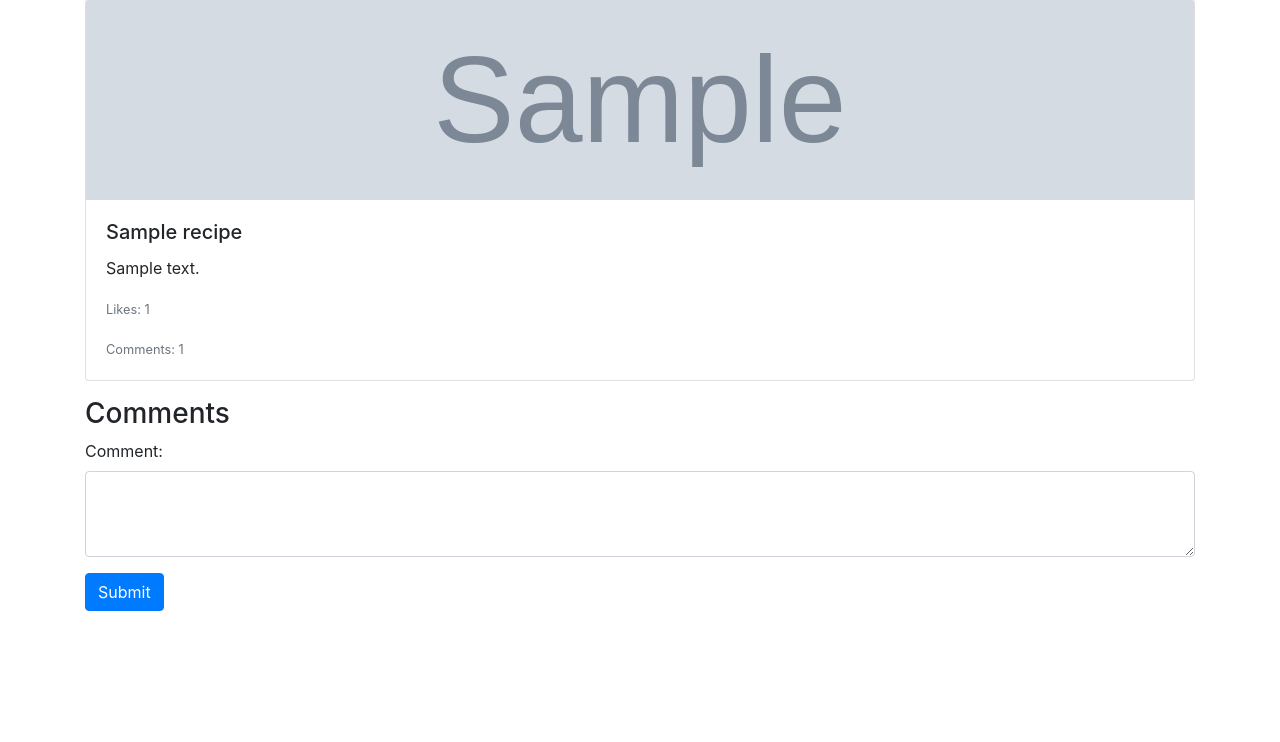
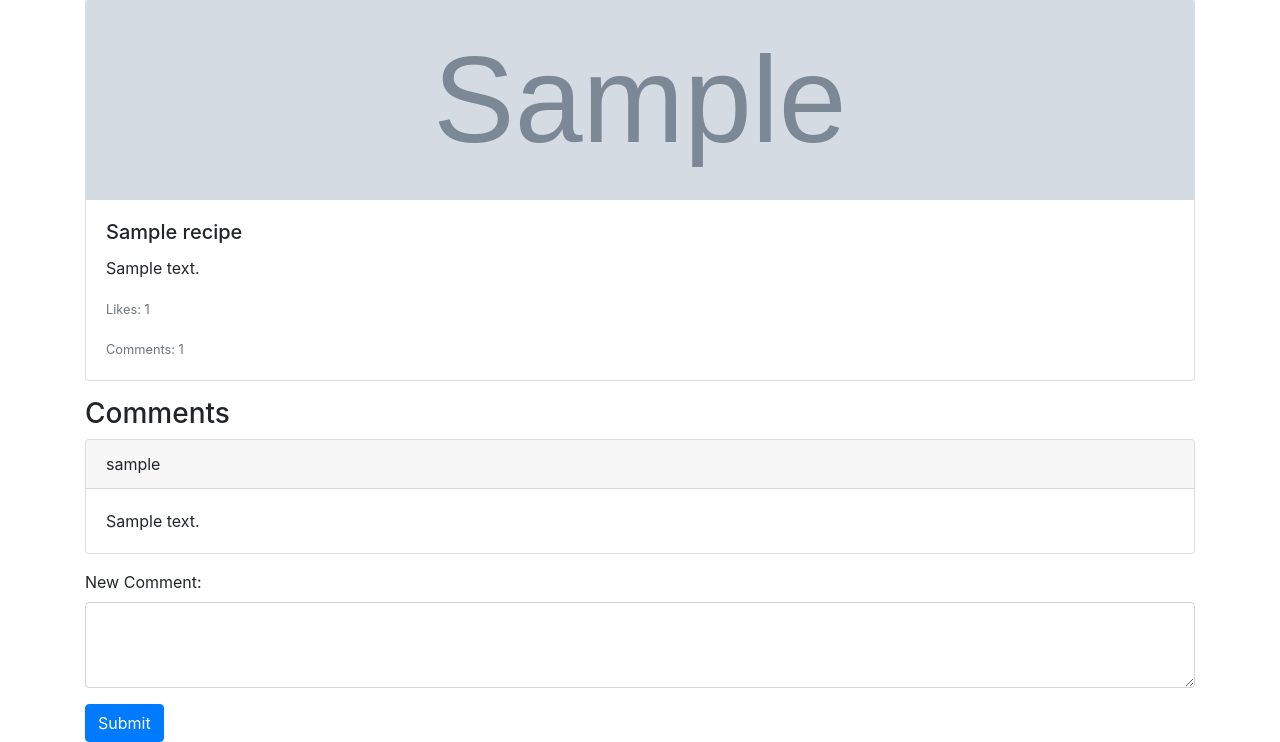
Before and after one commit to AndiAlifs/TakeHomeTask_Artivo2023_AndiAlifsyah, a Flask app: page /detail_recipe/1 in a window 1280 px wide. Shown: the part 103-845 px from the top of the page. Before the commit the page ends 714 px from the top, so only its background shows below. Run offline with Flask 3, Linux system fonts and the light colour scheme; tables that the repository leaves empty hold one stand-in row (values such as "Sample post"); grey boxes marked "Sample" are stand-in pictures; some libraries are stand-ins or nearby versions.

Commit message:
display and add komentar

```diff
--- a/app.py
+++ b/app.py
@@ -189,7 +189,7 @@ def get_comments(recipe_id):
 
 @app.route('/add_comment', methods=['POST'])
 @jwt_required()
-def add_comment(recipe_id):
+def add_comment():
     user_id = get_jwt_identity()
     if user_id is None:
         return jsonify(message='Unauthorized'), 401
--- a/templates/detail_recipe.html
+++ b/templates/detail_recipe.html
@@ -2,6 +2,7 @@
 <html>
 <head>
     <title>Recipe Detail</title>
+    <script src="https://unpkg.com/sweetalert/dist/sweetalert.min.js"></script>
     <link rel="stylesheet" href="https://maxcdn.bootstrapcdn.com/bootstrap/4.5.2/css/bootstrap.min.css">
 </head>
 <body>
@@ -27,20 +28,19 @@
             </div>
         </div>
 
-        <h3>Comments</h3>
+        <h3 class="mb-2">Comments</h3>
+
+        <div id="commentContainer"></div>
 
         <!-- ... (comment form) -->
         <form id="commentForm">
             <div class="form-group">
-                <label for="comment">Comment:</label>
+                <label for="comment">New Comment:</label>
                 <textarea class="form-control" id="comment" name="comment" rows="3"></textarea>
             </div>
             <input type="hidden" name="recipe_id" id="recipe_id" value="{{data.recipe.id}}">
-            <button type="submit" class="btn btn-primary">Submit</button>
+            <button class="btn btn-primary" id="submitComment">Submit</button>
         </form>
-
-
-
 
         <!-- ... (comment form and comments list) -->
     </div>
@@ -48,6 +48,7 @@
     <script src="https://code.jquery.com/jquery-3.5.1.min.js"></script>
     <script>
         $(document).ready(function () {
+            const token = localStorage.getItem('access_token');
             let recipe_id = $('input[name="recipe_id"]').val();
 
             $.ajax({
@@ -55,40 +56,71 @@
                 type: 'GET',
                 success: function (comments) {
                     console.log(comments);
+                    let commentsList = '';
+                    comments.forEach(comment => {
+                        commentsList += `
+                            <div class="card mb-3">
+                                <div class="card-header">
+                                    ${comment.username}
+                                </div>
+                                <div class="card-body">
+                                    <p class="card-text">${comment.comment}</p>
+                                </div>
+                            </div>
+                        `;
+                    });
+                    $('#commentContainer').html(commentsList);
                 },
                 error: function (error) {
-                    console.error(error);
+                    swal({
+                        title: "Error!",
+                        text: "Failed to get comments!",
+                        icon: "error",
+                        button: "OK",
+                    });
                 }
             });
 
-            // send comment
-            $('#commentForm').submit(function (event) {
+            $('#submitComment').click(function (event) {
                     event.preventDefault();
 
-                let data = {
+                    const senddata = {
                         comment: $('#comment').val(),
                         recipe_id: $('input[name="recipe_id"]').val()
                     };
-
-                console.log(data);
+                    senddata.comment = senddata.comment.trim();
 
                     $.ajax({
+                        type: 'POST',
                         url: '/add_comment',
-                    type: 'POST',
-                    data: data,
+                        data: JSON.stringify(senddata),
                         headers: {
-                        Authorization: 'Bearer ' + localStorage.getItem('token')
+                            Authorization: 'Bearer ' + token,
                         },
+                        contentType: 'application/json',
                         success: function (response) {
-                        console.log(response);
+                            swal({
+                                title: "Success!",
+                                text: "Comment added!",
+                                icon: "success",
+                                button: "OK",
+                            }).then(() => {
+                                window.location.href = `/detail_recipe/${recipe_id}`;
+                            })
                         },
                         error: function (error) {
-                        console.error(error);
+                            swal({
+                                title: "Error!",
+                                text: "Comment failed to add!",
+                                icon: "error",
+                                button: "OK",
+                            });
                         }
+                    });
+
                 });
         });
 
-        });
     </script>
 </body>
 </html>
```
Also changed, not shown: instance/app.db. Lines whose indentation alone changed are shown as unchanged.
